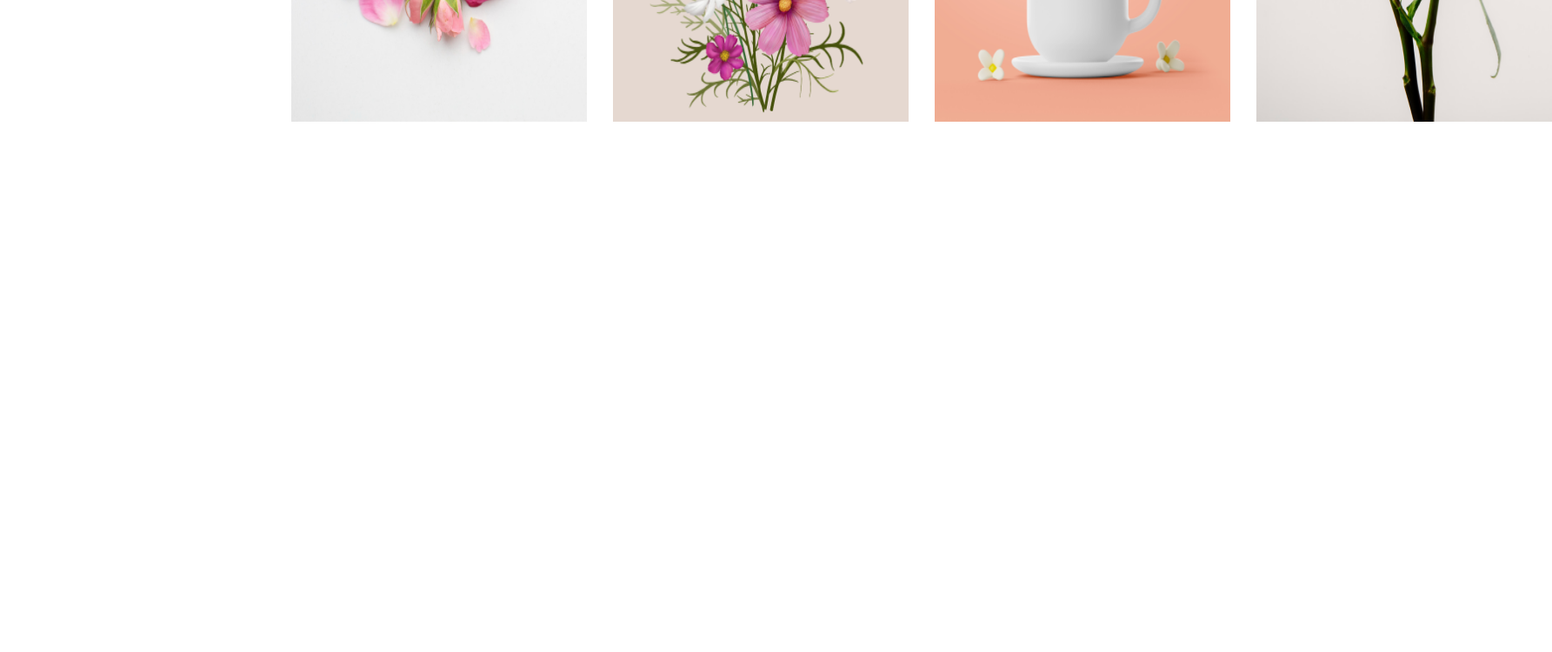
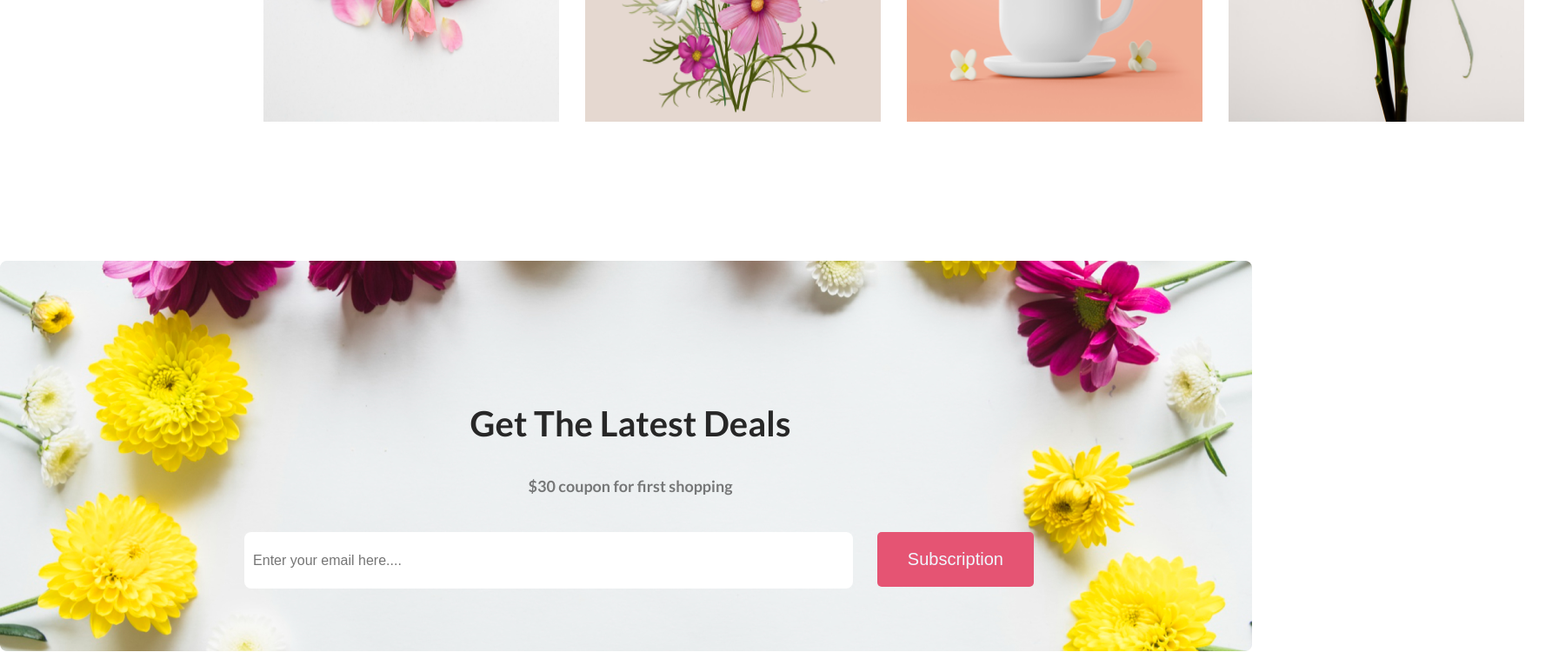
Before and after one commit to masudur-rahman-mamun/my-first-assignment, a plain HTML site: page index.html in a window 1280 px wide. Shown: the part 3927-4677 px from the top of the page at 87% size, 1785 px wide, since content can reach past the window. Before the commit the page ends 4227 px from the top, so only its background shows below. Drawn offline with Linux system fonts and the light colour scheme.

Commit message:
This is subscribe section

```diff
--- a/index.html
+++ b/index.html
@@ -106,7 +106,7 @@
 
         </section>
         <!-- Instragram Section -->
-        <section class="ins-section">
+        <section>
             <div class="ins-content">
                 <div class="ins-discription">
                     <h2>Instragram</h2>
@@ -120,6 +120,18 @@
                 </div>
             </div>
         </section>
+            <!-- Subscription Section -->
+            <section>
+                <div class="subs-section">
+                    <div class="subs-title">
+                        <h2>Get The Latest Deals<h2>
+                        <p>$30 coupon for first shopping</p>
+                        <input type="text" name="button" id="" placeholder="Enter your email here....">
+                        <button class="btn">Subscription</button>
+                    </div>
+                </div>
+            </section>
+
 
     </main>
     <footer>
--- a/style/style.css
+++ b/style/style.css
@@ -181,15 +181,18 @@ header {
     text-align: center;
     margin-top: 75px;
 }
-.mid-description h3{
+
+.mid-description h3 {
     color: #272727;
     font-size: 45px;
     font-weight: 800;
 }
-.off{
+
+.off {
     color: #E55473;
 }
-.mid-description p{
+
+.mid-description p {
     color: rgba(39, 39, 39, 0.60);
     font-size: 18px;
     font-weight: 400;
@@ -225,7 +228,7 @@ padding-bottom: 25px;
 
 .ins-glr {
     display: flex;
-    width: 50%;
+    width: 55%;
     margin: 0 auto;
     padding: 75px 0px;
 }
@@ -234,5 +237,46 @@ padding-bottom: 25px;
     width: 340px;
     height: 480px;
     margin: 0px 15px;
+}
 
+/* For Subscription Section */
+.subs-section {
+    background-image: url("../image/subs-img.png");
+    height: 450px;
+    width: 1450px;
+    margin: 0 auto;
+    margin: 80px 120pxpx;
+    background-repeat: no-repeat;
 }
+
+.subs-title {
+    align-items: center;
+    padding-top: 130px;
+}
+
+.subs-title h2 {
+    color: #272727;
+    text-align: center;
+    font-size: 40px;
+    font-weight: 800;
+}
+
+.subs-title p {
+    color: rgba(39, 39, 39, 0.60);
+    font-size: 18px;
+    font-weight: 400;
+    line-height: 30px;
+}
+
+.subs-title input {
+    width: 680px;
+    height: 45px;
+    border-radius: 8px;
+    background: #FFF;
+    color: rgba(39, 39, 39, 0.60);
+    font-size: 16px;
+    font-weight: 400;
+    border: none;
+    padding: 10px;
+    margin: 20px;
+}
```
Also changed, not shown: image/subs-img.png (renamed from image/Rectangle 9.png). Lines whose indentation alone changed are shown as unchanged.
